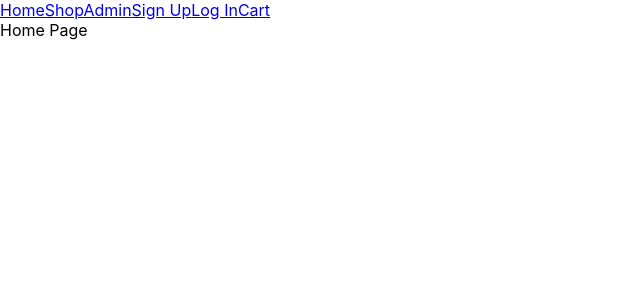
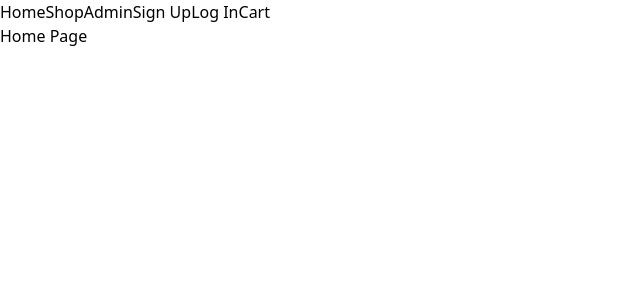
Before and after one commit to ohersi/clothingstore-app, a React (Create React App) app: page / in a window 1280 px wide. Shown: the top 300 px of the page, without its empty margins (0-640 px from the left). Built offline with nearby package versions, Linux system fonts and the light colour scheme.

Commit message:
installed tailwind css

```diff
--- a/package.json
+++ b/package.json
@@ -39,5 +39,10 @@
       "last 1 firefox version",
       "last 1 safari version"
     ]
+  },
+  "devDependencies": {
+    "autoprefixer": "^10.4.2",
+    "postcss": "^8.4.8",
+    "tailwindcss": "^3.0.23"
   }
 }
--- /dev/null
+++ b/postcss.config.js
@@ -0,0 +1,6 @@
+module.exports = {
+  plugins: {
+    tailwindcss: {},
+    autoprefixer: {},
+  },
+}
--- a/src/components/Nav/index.js
+++ b/src/components/Nav/index.js
@@ -5,14 +5,14 @@
   //TODO - Display either Login or Sign Up component based on whether user is logged in
 
     return (
-        <div>
+        <nav>
           <Link to='/'>Home</Link>
           <Link to='collection'>Shop</Link>
           <Link to='admin'>Admin</Link>
           <Link to='signup'>Sign Up</Link>
           <Link to='login'>Log In</Link>
           <Link to='cart'>Cart</Link>
-        </div>
+        </nav>
     );
 }
 
--- a/src/index.css
+++ b/src/index.css
@@ -1,13 +1,3 @@
-body {
-  margin: 0;
-  font-family: -apple-system, BlinkMacSystemFont, 'Segoe UI', 'Roboto', 'Oxygen',
-    'Ubuntu', 'Cantarell', 'Fira Sans', 'Droid Sans', 'Helvetica Neue',
-    sans-serif;
-  -webkit-font-smoothing: antialiased;
-  -moz-osx-font-smoothing: grayscale;
-}
-
-code {
-  font-family: source-code-pro, Menlo, Monaco, Consolas, 'Courier New',
-    monospace;
-}
+@tailwind base;
+@tailwind components;
+@tailwind utilities;
--- a/src/pages/Products/index.js
+++ b/src/pages/Products/index.js
@@ -31,7 +31,7 @@
                 />
                 <div id="products-container">
                     {
-                        collection.map(product => (
+                        collection?.map(product => (
                             <div className="products-card" onClick={() => setProductSelected(product)} key={product.id}>
                                 <Link to={`/product/${product.name}`}  >
                                     <div className="card-info">
--- /dev/null
+++ b/tailwind.config.js
@@ -0,0 +1,9 @@
+module.exports = {
+  content: [
+    "./src/**/*.{js,jsx,ts,tsx}",
+  ],
+  theme: {
+    extend: {},
+  },
+  plugins: [],
+}
```
Also changed, not shown: 1 other file (tests, documents, lock files or other folders).
